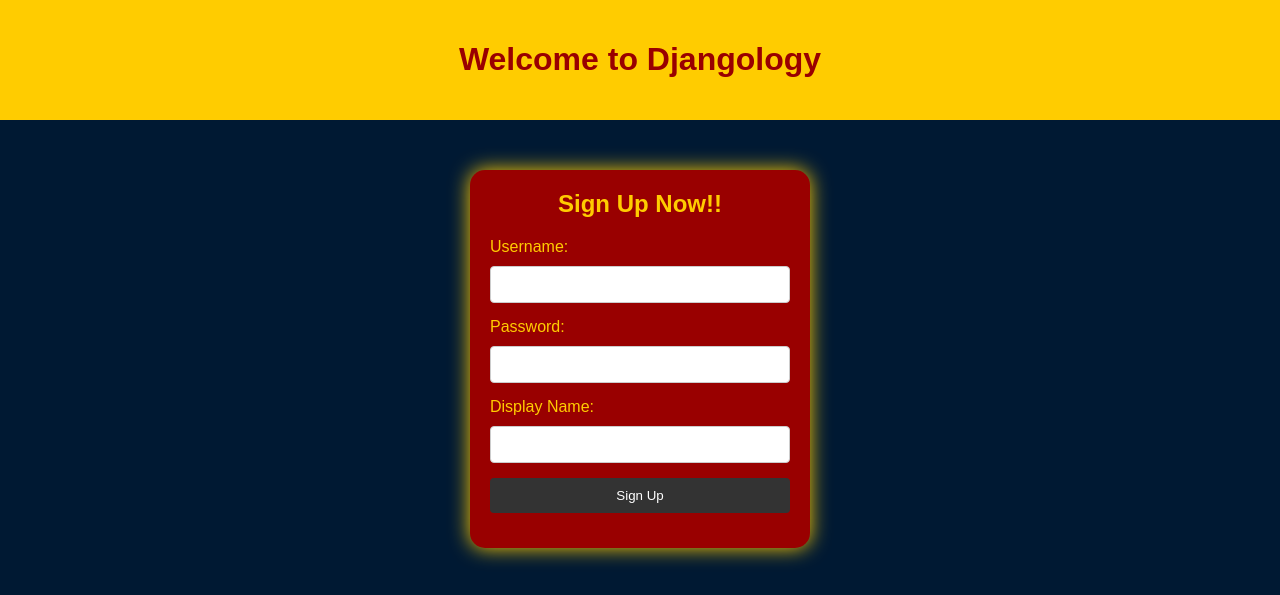
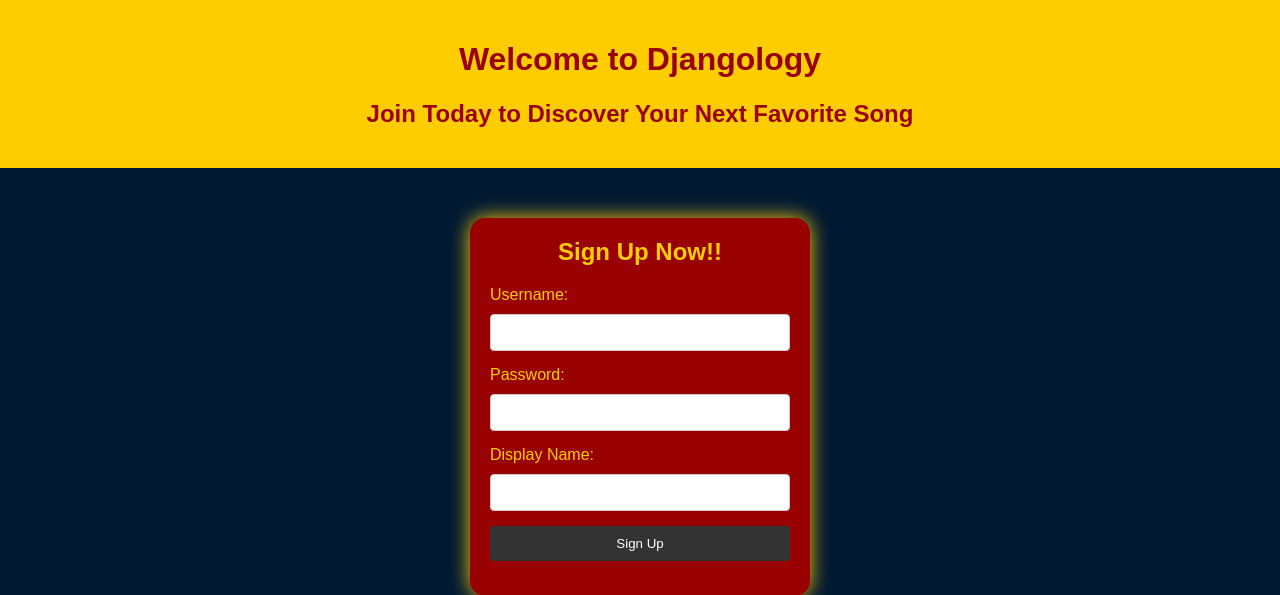
Before and after one commit to JeremiahMcIntyre/djangology, a Django app: template djangology/player/templates/player/signup.html in a window 1280 px wide. Shown: the top 595 px of the page. Run offline with Django 5.2, Linux system fonts and the light colour scheme; the template is opened without the code that fills it, so the values that code supplies are empty.

Commit message:
Update signup.html

```diff
--- a/djangology/player/templates/player/signup.html
+++ b/djangology/player/templates/player/signup.html
@@ -9,6 +9,7 @@
 <body>
     <header>
         <h1>Welcome to Djangology</h1>
+        <h2>Join Today to Discover Your Next Favorite Song</h2>
     </header>
 
     <main>
```
